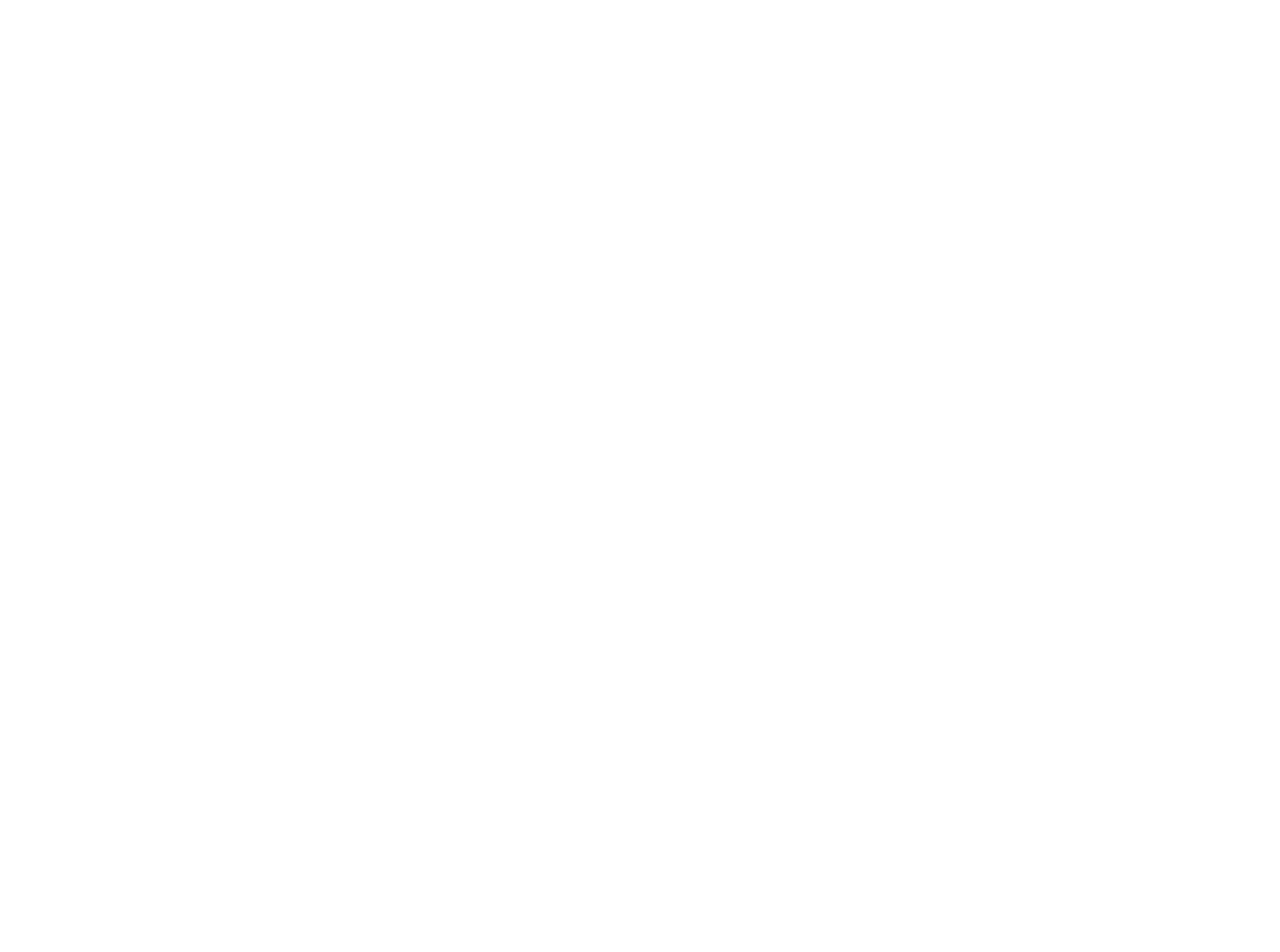
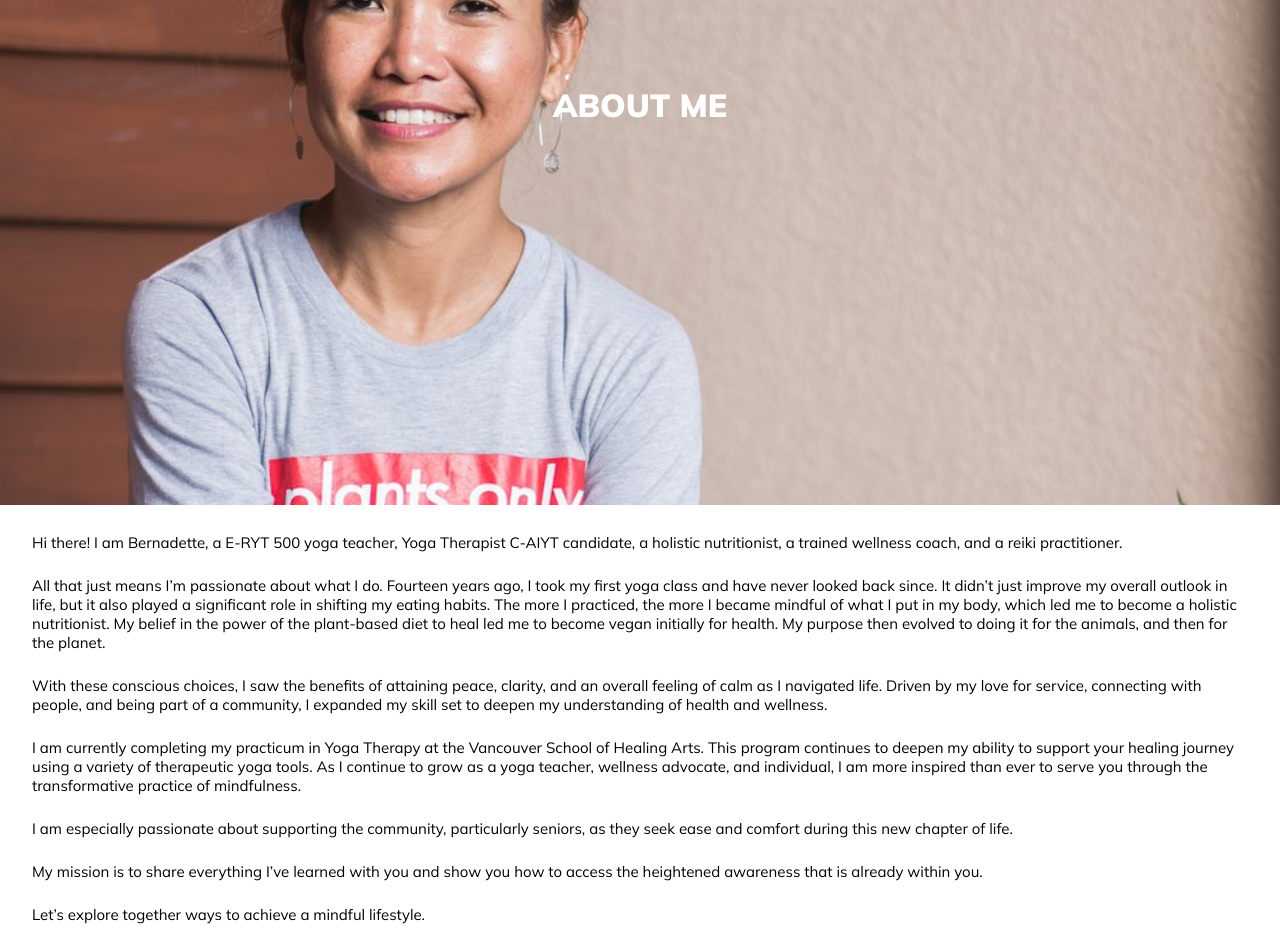
Before and after one commit to yapangelo/byogawellness, a React (Vite) app: page /about in a window 1280 px wide. Shown: the part 295-1247 px from the top of the page. Before the commit the page ends 800 px from the top, so only its background shows below. Built offline with nearby package versions, Linux system fonts and the light colour scheme.

Commit message:
about and contact page done

```diff
--- a/src/components/Header/Header.jsx
+++ b/src/components/Header/Header.jsx
@@ -29,6 +29,7 @@ const Header = () => {
         <img src={logo} alt="logo" className="header__logo" />
         {isNavVisible && <NavPopUp onClose={handleCloseNav} />}
       </Link>
+      {isNavVisible && <NavPopUp closePopup={handleCloseNav} />}
     </header>
   );
 };
--- a/src/components/NavPopup/NavPopup.jsx
+++ b/src/components/NavPopup/NavPopup.jsx
@@ -1,20 +1,24 @@
 import "./NavPopup.scss";
 import { Link } from "react-router-dom";
 
-const NavPopup = () => {
+const NavPopup = ({ closePopup }) => {
+  const handleLinkClick = () => {
+    closePopup();
+  };
+
   return (
     <nav className="navpopup">
       <div className="navpopup__page-container">
-        <Link to={"/"}>
+        <Link to={"/"} onClick={handleLinkClick}>
           <h1 className="navpopup__page">HOME</h1>
         </Link>
-        <Link to={"/services"}>
+        <Link to={"/services"} onClick={handleLinkClick}>
           <h1 className="navpopup__page">SERVICES</h1>
         </Link>
-        <Link to={"/about"}>
+        <Link to={"/about"} onClick={handleLinkClick}>
           <h1 className="navpopup__page">ABOUT</h1>
         </Link>
-        <Link to={"/contact"}>
+        <Link to={"/contact"} onClick={handleLinkClick}>
           <h1 className="navpopup__page">CONTACT</h1>
         </Link>
       </div>
--- a/src/pages/About/About.jsx
+++ b/src/pages/About/About.jsx
@@ -2,9 +2,56 @@ import "./About.scss";
 
 const About = () => {
   return (
-    <div className="about">
-      <h1>about</h1>
-    </div>
+    <>
+      <div className="about">
+        <h1 className="about__title">ABOUT ME</h1>
+      </div>
+      <div className="about__container">
+        <p className="about__paragraph">
+          Hi there! I am Bernadette, a E-RYT 500 yoga teacher, Yoga Therapist
+          C-AIYT candidate, a holistic nutritionist, a trained wellness coach,
+          and a reiki practitioner.
+        </p>
+        <p className="about__paragraph">
+          All that just means I’m passionate about what I do. Fourteen years
+          ago, I took my first yoga class and have never looked back since. It
+          didn’t just improve my overall outlook in life, but it also played a
+          significant role in shifting my eating habits. The more I practiced,
+          the more I became mindful of what I put in my body, which led me to
+          become a holistic nutritionist. My belief in the power of the
+          plant-based diet to heal led me to become vegan initially for health.
+          My purpose then evolved to doing it for the animals, and then for the
+          planet.
+        </p>
+        <p className="about__paragraph">
+          With these conscious choices, I saw the benefits of attaining peace,
+          clarity, and an overall feeling of calm as I navigated life. Driven by
+          my love for service, connecting with people, and being part of a
+          community, I expanded my skill set to deepen my understanding of
+          health and wellness.
+        </p>
+        <p className="about__paragraph">
+          I am currently completing my practicum in Yoga Therapy at the
+          Vancouver School of Healing Arts. This program continues to deepen my
+          ability to support your healing journey using a variety of therapeutic
+          yoga tools. As I continue to grow as a yoga teacher, wellness
+          advocate, and individual, I am more inspired than ever to serve you
+          through the transformative practice of mindfulness.
+        </p>
+        <p className="about__paragraph">
+          I am especially passionate about supporting the community,
+          particularly seniors, as they seek ease and comfort during this new
+          chapter of life.
+        </p>
+        <p className="about__paragraph">
+          My mission is to share everything I’ve learned with you and show you
+          how to access the heightened awareness that is already within you.
+        </p>
+        <p className="about__paragraph">
+          Let’s explore together ways to achieve a mindful lifestyle.
+        </p>
+      </div>
+    </>
   );
 };
 
--- a/src/pages/About/About.scss
+++ b/src/pages/About/About.scss
@@ -0,0 +1,17 @@
+@use "../../styles/partials/mixins" as *;
+
+.about {
+    background-image: url("../../assets/images/about-hero.jpg");
+    @include mobile-homepage-bg;
+    color: white;
+    height: 100vh;
+    align-items: center;
+
+    &__container {
+        padding: 1rem 2rem;
+    }
+
+    &__paragraph {
+        padding: .75rem 0;
+    }
+}
--- a/src/pages/Contact/Contact.jsx
+++ b/src/pages/Contact/Contact.jsx
@@ -2,9 +2,19 @@ import "./Contact.scss";
 
 const Contact = () => {
   return (
-    <div className="contact">
-      <h1>contact</h1>
-    </div>
+    <>
+      <div className="contact">
+        <h1 className="contact__title">CONTACT</h1>
+      </div>
+      <div className="contact__text">
+        <h2 className="contact__text-greeting">
+          So grateful you’re here! I would love to partner with you in your
+          health and wellness journey!
+        </h2>
+        <h1 className="contact__text-tagline">Move. Nourish. Heal.</h1>
+        <p className="contact__text-email">byogawellness@gmail.com</p>
+      </div>
+    </>
   );
 };
 
--- a/src/pages/Contact/Contact.scss
+++ b/src/pages/Contact/Contact.scss
@@ -0,0 +1,22 @@
+@use "../../styles/partials/mixins" as *;
+@use "../../styles/partials/variables" as *;
+
+.contact {
+    background-image: url("../../assets/images/contact-hero.jpg");
+    @include mobile-homepage-bg;
+    background-position: -35vh;
+
+    &__title {
+        padding: 13rem 0;
+    }
+
+    &__text {
+        text-align: center;
+        padding: 2rem 3rem;
+
+        &-tagline {
+            color: $bywblue;
+            padding: 2rem 0;
+        }
+    }
+}
--- a/src/styles/partials/_mixins.scss
+++ b/src/styles/partials/_mixins.scss
@@ -3,6 +3,7 @@
     background-repeat: no-repeat;
     display: flex;
     justify-content: center;
+    color: white;
 }
 
 @mixin default-transition {
```
Also changed, not shown: src/assets/images/about-hero.jpg (added), src/assets/images/contact-hero.jpg (added).
